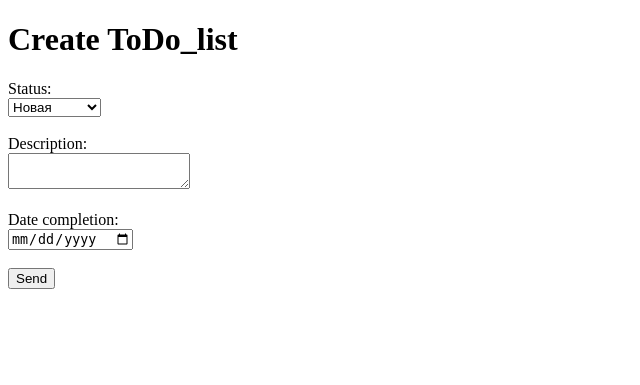
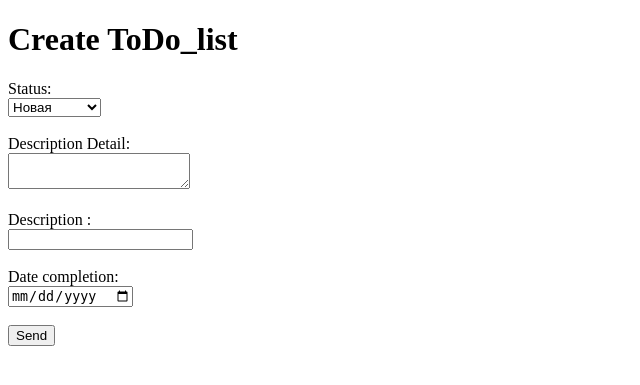
Before and after one commit to b3kb91/homework_52_musaev_bekbol, a Django app: page /create/ in a window 1280 px wide. Shown: the top 385 px of the page, without its empty margins (0-640 px from the left). Run offline with Django 5.2, Linux system fonts and the light colour scheme.

Commit message:
создал новую миграцию, обновил базу данных

```diff
--- a/source/source/settings.py
+++ b/source/source/settings.py
@@ -77,7 +77,7 @@ WSGI_APPLICATION = 'source.wsgi.application'
 DATABASES = {
     'default': {
         'ENGINE': 'django.db.backends.postgresql_psycopg2',
-        'NAME': 'todo',
+        'NAME': 'todo_lists',
         'USER': 'postgres',
         'PASSWORD': 'aiko22392',
         'HOST': 'localhost',
--- a/source/webapp/models.py
+++ b/source/webapp/models.py
@@ -4,13 +4,14 @@ status_choices = [('new', 'Новая'), ('in_progress', 'В процессе'),
 
 
 class ToDo(models.Model):
-    description = models.TextField(max_length=500, null=False, blank=False, verbose_name="Описание")
+    description = models.CharField(max_length=50, null=False, blank=False, verbose_name="Описание")
+    description_detail = models.TextField(max_length=500, null=True, blank=True, verbose_name="Подробное описание")
     status = models.CharField(max_length=50, null=False, blank=False, verbose_name="Статус", default="new",
                               choices=status_choices)
     date_completion = models.DateField(null=True, blank=True, verbose_name="Дата выполнения")
 
     def __str__(self):
-        return f"{self.description} {self.date_completion} {self.status}"
+        return f"{self.description} {self.date_completion} {self.status} {self.description_detail}"
 
     class Meta:
         db_table = 'todo_lists'
--- a/source/webapp/templates/create_todo.html
+++ b/source/webapp/templates/create_todo.html
@@ -18,8 +18,10 @@
         <option value="{{ s.0 }}">{{ s.1 }}</option>
     {% endfor %}
     </select>
-    <br><br><label>Description:</label><br/>
-    <textarea name="description"></textarea><br/>
+    <br><br><label>Description Detail:</label><br/>
+    <textarea name="description_detail"></textarea><br/>
+    <br><label>Description :</label><br/>
+    <input type="text" name="description"/><br/>
     <br><label>Date completion:</label><br/>
     <input type="date" name="date_completion"/><br/>
     <br/>
--- a/source/webapp/templates/index.html
+++ b/source/webapp/templates/index.html
@@ -20,6 +20,7 @@
     <div class="card mt-3" style="width: 18rem;">
         <div class="card-body">
             <h5 class="card-subtitle mb-2 text-body-secondary">{{ todo.status }}</h5>
+            <p class="card-text">{{ todo.description_detail }}</p>
             <p class="card-text">{{ todo.description }}</p>
             <a href="todo?id={{ todo.id }}" class="card-link">Детальный просмотр</a>
             <a href="#" class="card-link"></a>
--- a/source/webapp/templates/todo_detail.html
+++ b/source/webapp/templates/todo_detail.html
@@ -13,7 +13,8 @@
     <div class="card mt-3" style="width: 18rem;">
         <div class="card-body">
             <h6 class="card-subtitle mb-2 text-body-secondary">{{ todo.status }}</h6>
-            <h5 class="card-text">{{ todo.description }}</h5>
+            <p class="card-text">{{ todo.description_detail }}</p>
+            <p class="card-text">{{ todo.description }}</p>
             <br><a href="/" class="card-link">На главную</a><br>
             <br><a href="/delete/?id={{ todo.id }}" class="card-link text-danger">Удалить пост</a>
         </div>
--- a/source/webapp/views.py
+++ b/source/webapp/views.py
@@ -18,6 +18,7 @@ def create_todo(request):
             date_completion = None
 
         ToDo.objects.create(
+            description_detail=request.POST.get("description_detail"),
             description=request.POST.get("description"),
             status=request.POST.get("status"),
             date_completion=date_completion
```
Also changed, not shown: source/webapp/migrations/0001_initial.py.
